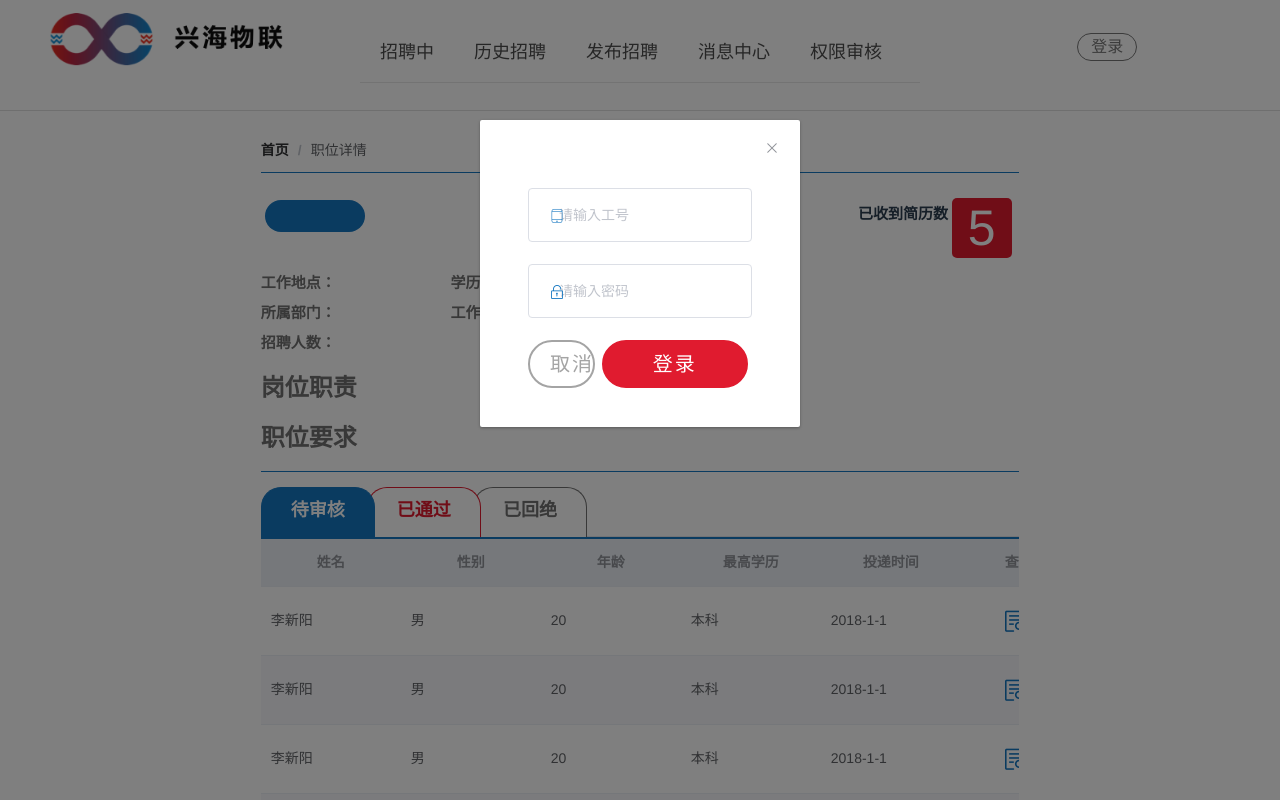
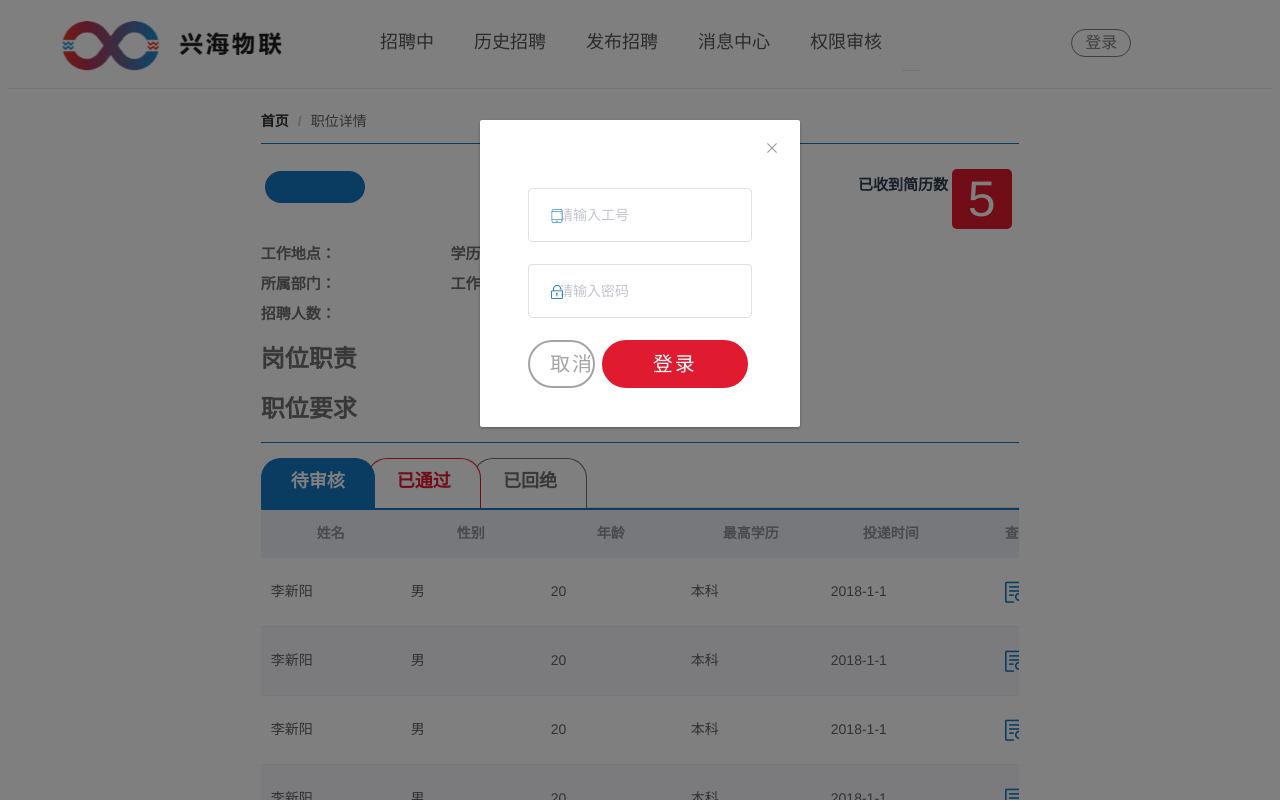
Before and after one commit to ShengzheWang/xhwl4HR, a Vue app: page /#/Details in a window 1280 px wide. Shown: the top 800 px of the page. Built offline with nearby package versions, Linux system fonts and the light colour scheme; no server answers.

Commit message:
更新标题等

```diff
--- a/index.html
+++ b/index.html
@@ -3,7 +3,11 @@
   <head>
     <meta charset="utf-8">
     <meta name="viewport" content="width=device-width,initial-scale=1.0">
-    <title>xhwl</title>
+    <title>兴海物联招聘网站管理员端</title>
+    <!--网页标题左侧显示-->
+    <link rel="icon" href="./static/img/favicon.ico" type="image/x-icon">
+    <!--收藏夹显示图标-->
+    <link rel="shortcut icon" href="./static/img/favicon.ico" type="image/x-icon">
   </head>
   <body >
     <div id="app"></div>
--- a/src/components/XhwlHeader.vue
+++ b/src/components/XhwlHeader.vue
@@ -1,20 +1,22 @@
 <template>
-  <div id="Xhwlheader" style="width:100%;min-width:1100px;opacity:0.95;height:110px;border-bottom: solid 1px #dddddd;
-       background: #ffffff;z-index:1;position: fixed;left: 0;top:0;right: 0">
-    <div style="display: inline-block;width: 26%;height: 160px;text-align: center;vertical-align: middle">
-      <div style="display: block;margin: 4% auto">
+  <div id="Xhwlheader"
+       style="width:100%;min-width:1100px;opacity:0.90;height:80px;border-bottom: solid 1px #dddddd;
+       background: #ffffff;z-index:1" >
+    <div class=""></div>
+    <div style="display: inline-block;width: 26%;height: 8px;text-align: center;" class="animated fadeInDown">
+      <div style="display: inline-block;margin-top: 3%">
         <img
-          src="../../static/img/logoMain.png" style="height:auto;width: 70%;">
+          src="../../static/img/logoMain.png" style="height:50px;width: auto;">
       </div>
     </div>
-    <div style="display: inline-block;width: 48%;text-align: center;height: 60px">
+    <div style="display: inline-block;width: 48%;text-align: center;height: 60px" class="animated fadeInDown">
       <el-menu  class="el-menu-demo" mode="horizontal" @select="handleSelect"
                :router='true'
                text-color="#444444"
                background-color="#ffffff"
                active-text-color='#1476C1'
                active-background-color="#ffffff"
-               :style="'width:'+(isSuperAdmin?560:450)+'px;margin:0 auto;height:60px;display: inline-block'">
+               :style="'width:'+(isSuperAdmin?560:450)+'px;font-size: 18px;margin:0 auto;height:58px;display: inline-block'">
         <el-menu-item index="1" style="border: none" route="/Now" class="item4menu">招聘中</el-menu-item>
         <el-menu-item index="2" style="border: none" route="/History" class="item4menu">历史招聘</el-menu-item>
         <el-menu-item index="3" style="border: none" route="/Release" class="item4menu">发布招聘</el-menu-item>
@@ -23,16 +25,16 @@
       </el-menu>
     </div>
     <div style="width:25%;display: inline-block;height: 120px;text-align: center;vertical-align: middle" v-if="Need2Login">
-      <div style="margin: 4% auto">
+      <div style="margin: 21px auto">
         <el-button plain @click="dialogFormVisible1 = true" class="button4plain"
                    style="">登录</el-button>
       </div>
     </div>
-    <div style="width:25%;display:inline-block;height: 100px;text-align: center;vertical-align: top" v-else>
-      <div style="margin-top:20px">
+    <div style="width:25%;display:inline-block;height: 90px;text-align: center;vertical-align: top" v-else>
+      <div style="margin-top:10px">
         <el-dropdown >
           <el-button  type="text" ><img
-            src="../../static/img/Default.png"><i class="el-icon-arrow-down el-icon--right"></i></el-button>
+            src="../../static/img/Default.png" style="width: 24px;"><i class="el-icon-arrow-down el-icon--right"></i></el-button>
           <el-dropdown-menu slot="dropdown" >
             <el-dropdown-item>
               <el-button type="text" @click="logout">注销</el-button>
--- a/src/components/headerRouters/Authority.vue
+++ b/src/components/headerRouters/Authority.vue
@@ -1,6 +1,5 @@
 <template>
   <div id="Authority">
-    <div class="blockDiv"></div>
     <div class="block">
       <div style="width:60%;margin: 2% auto 0 auto">
         <el-form class="form4search" ref="form" :model="form" label-width="0px" style="width: 100%;margin-left: 0%;display: inline-block">
--- a/src/components/headerRouters/Home.vue
+++ b/src/components/headerRouters/Home.vue
@@ -1,5 +1,7 @@
 <template>
   <div id="Home">
+    <div class="blockDiv"></div>
+    <div class="blockDiv"></div>
     <div class="blockDiv"></div>
     <div class="block">
       <div style="width:30%;margin: 10% auto 0% auto">
--- a/src/components/headerRouters/Now.vue
+++ b/src/components/headerRouters/Now.vue
@@ -1,6 +1,5 @@
 <template>
   <div id="Now">
-    <div class="blockDiv"></div>
     <div class="block">
       <div style="width:60%;margin: 5% auto 0 auto">
         <el-form ref="form" :model="form" label-width="0px" style="width: 100%;margin-left: 0%;display: inline-block">
--- a/src/components/headerRouters/Release.vue
+++ b/src/components/headerRouters/Release.vue
@@ -1,6 +1,5 @@
 <template>
   <div id="Release">
-    <div class="blockDiv"></div>
     <div class="block">
       <div style="width:60%;margin: 2% auto 0 auto">
             <h2> 基本信息</h2>
--- a/src/components/headerRouters/nowRouters/Details.vue
+++ b/src/components/headerRouters/nowRouters/Details.vue
@@ -1,6 +1,5 @@
 <template>
     <div id="Details">
-      <div class="blockDiv"></div>
       <div class="block">
         <div style="width:60%;margin: 2% auto 0 auto">
           <el-breadcrumb separator="/">
--- a/src/components/headerRouters/nowRouters/detailsRouters/ResumeDetails.vue
+++ b/src/components/headerRouters/nowRouters/detailsRouters/ResumeDetails.vue
@@ -1,6 +1,5 @@
 <template>
   <div id="ResumeDetails">
-    <div class="blockDiv"></div>
     <div class="block">
       <div style="width:1200px;margin: 0% auto 0 auto">
         <h1 class="resume-header">张三 简历预览</h1>
```
Also changed, not shown: 1 other file (tests, documents, lock files or other folders).
